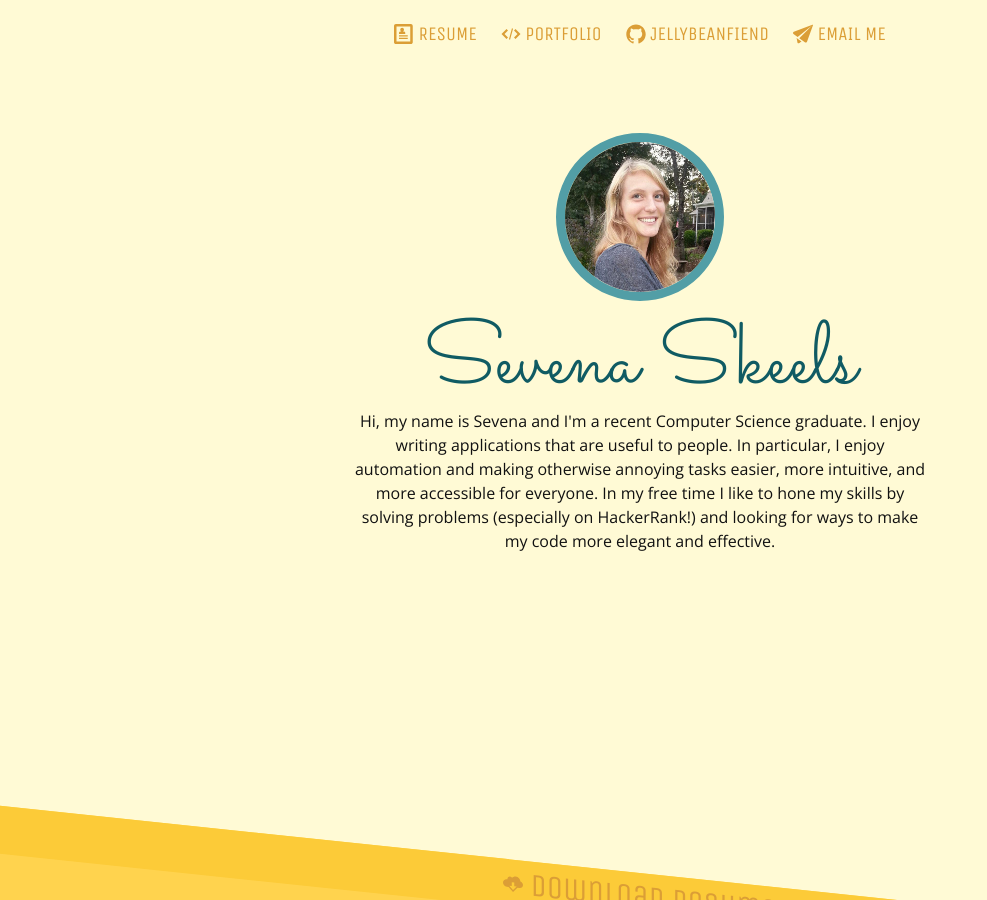
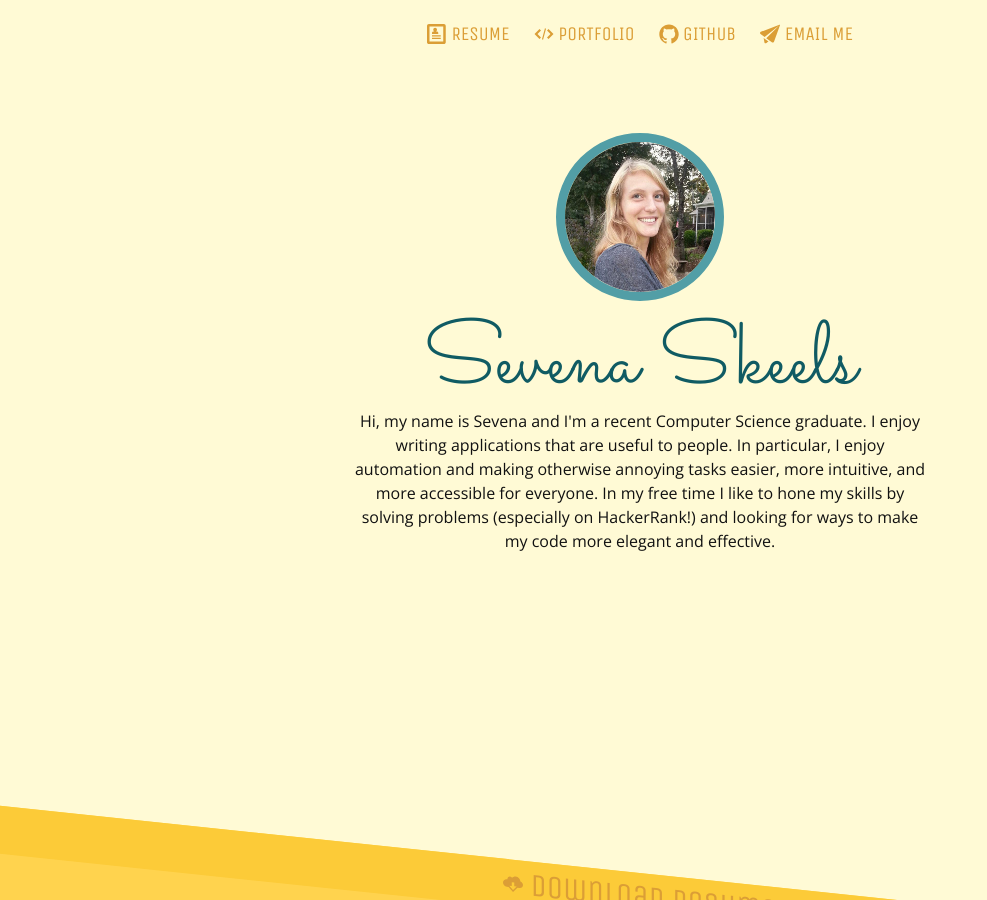
Before and after one commit to jellybeanfiend/jellybeanfiend.github.io, a Jekyll site: the page built from index.html, in a window 1280 px wide and 900 px high. Shown: the whole window, without its empty margins (0-987 px from the left). Built offline with Jekyll 4.4.1, drawn with Linux system fonts in a browser that asks for light colours.

Commit message:
Updated resume.

```diff
--- a/_social-media/github.html
+++ b/_social-media/github.html
@@ -6,5 +6,5 @@
 			<path fill="#828282" d="M7.999,0.431c-4.285,0-7.76,3.474-7.76,7.761 c0,3.428,2.223,6.337,5.307,7.363c0.388,0.071,0.53-0.168,0.53-0.374c0-0.184-0.007-0.672-0.01-1.32 c-2.159,0.469-2.614-1.04-2.614-1.04c-0.353-0.896-0.862-1.135-0.862-1.135c-0.705-0.481,0.053-0.472,0.053-0.472 c0.779,0.055,1.189,0.8,1.189,0.8c0.692,1.186,1.816,0.843,2.258,0.645c0.071-0.502,0.271-0.843,0.493-1.037 C4.86,11.425,3.049,10.76,3.049,7.786c0-0.847,0.302-1.54,0.799-2.082C3.768,5.507,3.501,4.718,3.924,3.65 c0,0,0.652-0.209,2.134,0.796C6.677,4.273,7.34,4.187,8,4.184c0.659,0.003,1.323,0.089,1.943,0.261 c1.482-1.004,2.132-0.796,2.132-0.796c0.423,1.068,0.157,1.857,0.077,2.054c0.497,0.542,0.798,1.235,0.798,2.082 c0,2.981-1.814,3.637-3.543,3.829c0.279,0.24,0.527,0.713,0.527,1.437c0,1.037-0.01,1.874-0.01,2.129 c0,0.208,0.14,0.449,0.534,0.373c3.081-1.028,5.302-3.935,5.302-7.362C15.76,3.906,12.285,0.431,7.999,0.431z"/>
     	</svg>
   	</span>
-  	<span class="username">{{ site.github_username }}</span>
+  	<span class="username">Github</span>
 </a>
```
Also changed, not shown: index.html (+16 -0 lines), 1 other file.
